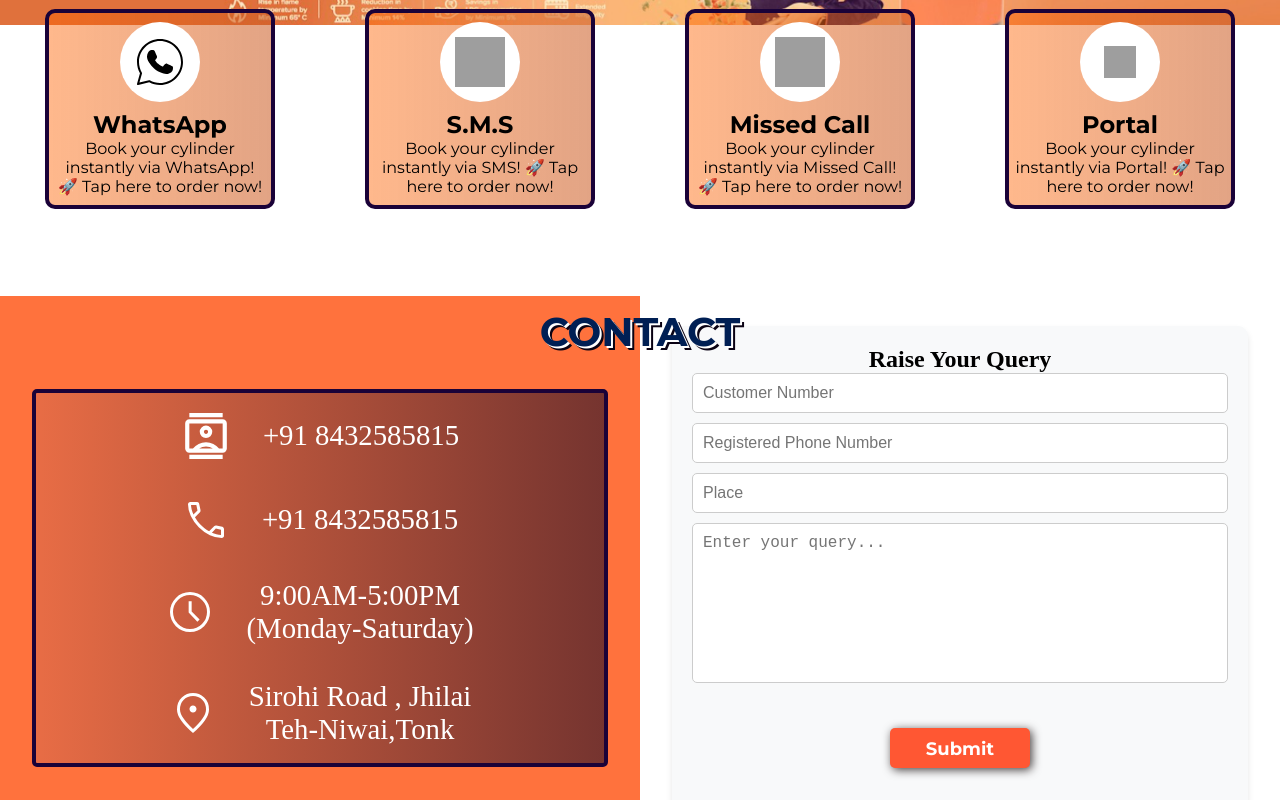
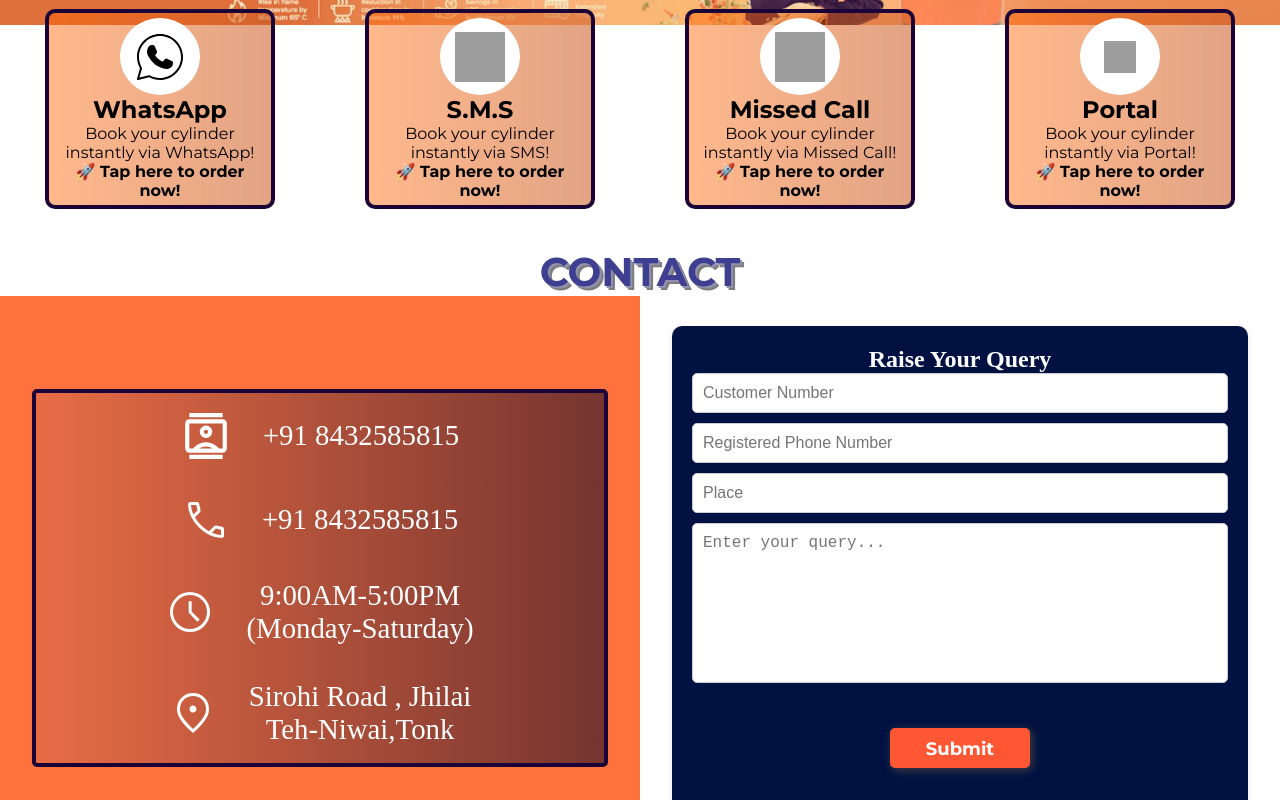
Before and after one commit to lakshjn6/Indane, a React (Create React App) app: page / in a window 1280 px wide. Shown: the part 1800-2600 px from the top of the page. Built offline with nearby package versions, Linux system fonts and the light colour scheme; grey boxes are pictures that could not be loaded; a web font is replaced by a local one.

Commit message:
contact_design update

```diff
--- a/src/component/booking.js
+++ b/src/component/booking.js
@@ -16,7 +16,7 @@ export default function Booking(){
     </div>
     <div>
         <h1>WhatsApp</h1>
-        <p id="bookingstate">Book your cylinder instantly via WhatsApp! 🚀 Tap here to order now!</p>
+        <p id="bookingstate">Book your cylinder instantly via WhatsApp!<br></br> <b>🚀 Tap here to order now!</b></p>
     </div>
 </div>
 
@@ -29,7 +29,7 @@ export default function Booking(){
     </div>
     <div>
         <h1>S.M.S</h1>
-        <p id="bookingstate">Book your cylinder instantly via SMS! 🚀 Tap here to order now!</p>
+        <p id="bookingstate">Book your cylinder instantly via SMS!<br></br> <b>🚀 Tap here to order now!</b></p>
     </div>
 </div>
 
@@ -39,7 +39,7 @@ export default function Booking(){
     </div>
     <div>
         <h1>Missed Call</h1>
-        <p id="bookingstate">Book your cylinder instantly via Missed Call! 🚀 Tap here to order now!</p>
+        <p id="bookingstate">Book your cylinder instantly via Missed Call!<br></br> <b>🚀 Tap here to order now!</b></p>
     </div>
 </div>
 
@@ -49,7 +49,7 @@ export default function Booking(){
              </div>
             <div>
 <h1>Portal</h1>
-<p id="bookingstate">Book your cylinder instantly via Portal! 🚀 Tap here to order now!</p>
+<p id="bookingstate">Book your cylinder instantly via Portal! <br></br> <b>🚀 Tap here to order now!</b></p>
 </div>
             </div>
 
--- a/src/component/contact.css
+++ b/src/component/contact.css
@@ -35,14 +35,13 @@
         font-size: 40px;
         font-weight: bold;
         text-transform: uppercase;
-        color: #001F54;
-        text-shadow: 2px 2px 0px #ffffff,
-                     4px 4px 0px #0a0213;
+        color: #3f3f92;
+        text-shadow: 2px 2px 0px #9191ae,
+                     4px 4px 0px #7d7d7d;
         font-family: Montserrat;
 
 
-        position: relative;
-        top: 60px;
+
 }
 #whatsapp_contact{
     font-size: 1.5rem;
@@ -105,7 +104,7 @@
     height: 70vh;
     margin: auto;
     padding: 20px;
-    background: #f8f9fa;
+    background:  #011242;
     border-radius: 10px;
     box-shadow: 0px 4px 6px rgba(0, 0, 0, 0.1);
     text-align: center;
--- a/src/component/contact.js
+++ b/src/component/contact.js
@@ -27,8 +27,10 @@ export default function Contact(){
       setFormData({ customerNumber: "", phoneNumber: "", place: "", query: "" });
     };
     return(
+        <div>
+          <div id="name1">Contact</div>
         <div id="contact_div">
-        <div id="name1">Contact</div>
+
         <div id="outerdiv1">
 
             <div className="innerdiv1">
@@ -63,7 +65,7 @@ export default function Contact(){
 
 
             <div className="querybox-container">
-      <h2>Raise Your Query</h2>
+      <h2 style={{color:"white"}}>Raise Your Query</h2>
       <form className="querybox-form" onSubmit={handleSubmit}>
         <input
           type="text"
@@ -123,5 +125,6 @@ export default function Contact(){
             </div>
         </div>
         </div>
+        </div>
     )
 }
```
